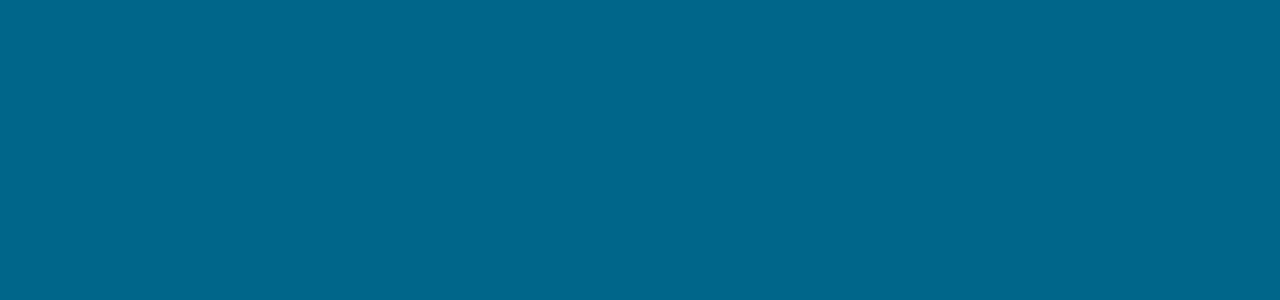
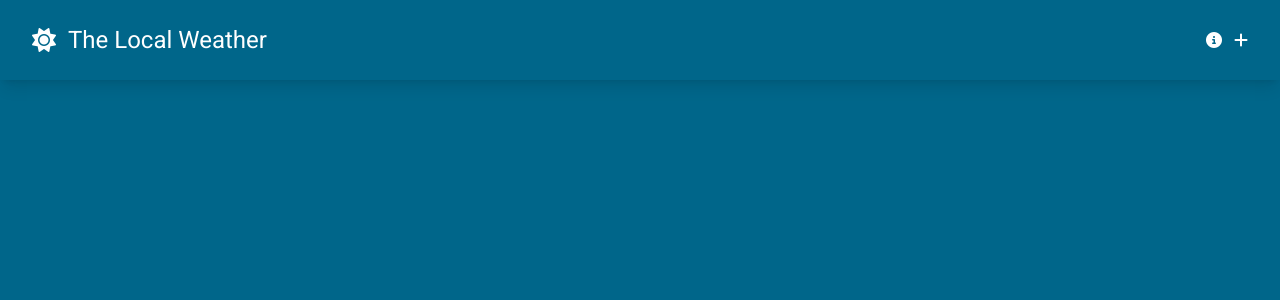
Before and after one commit to RafsanQ/WeatherApp, a Vue app: page / in a window 1280 px wide. Shown: the top 300 px of the page. Built offline with nearby package versions, Linux system fonts and the light colour scheme.

Commit message:
NavBar Icons added

```diff
--- a/src/components/SiteNavigation.vue
+++ b/src/components/SiteNavigation.vue
@@ -1,14 +1,21 @@
+<template>
+    <header class="sticky top-0 bg-weather-primary shadow-lg">
+        <nav class="container flex flex-col sm:flex-row items-center gap-4 text-white py-6">
+            <RouterLink :to="{name: 'home'}">
+                <div class="flex items-center gap-3 flex-1">
+                    <i class="fa-solid fa-sun text-2xl"></i>
+                    <p class="text-2xl">The Local Weather</p>
+                </div>
+            </RouterLink>
 
-
-<template>
-    <div>
-
-    </div>
+            <div class="flex gap-3 flex-1 justify-end">
+                <i class="fa-solid fa-circle-info hover:text-weather-secondary duration-150 cursor-pointer"></i>
+                <i class="fa-solid fa-plus hover:text-weather-secondary duration-150 cursor-pointer"></i>
+            </div>
+        </nav>
+    </header>
 </template>
 
 <script setup>
+    import { RouterLink } from 'vue-router';
 </script>
-
-<style>
-
-</style>
```
